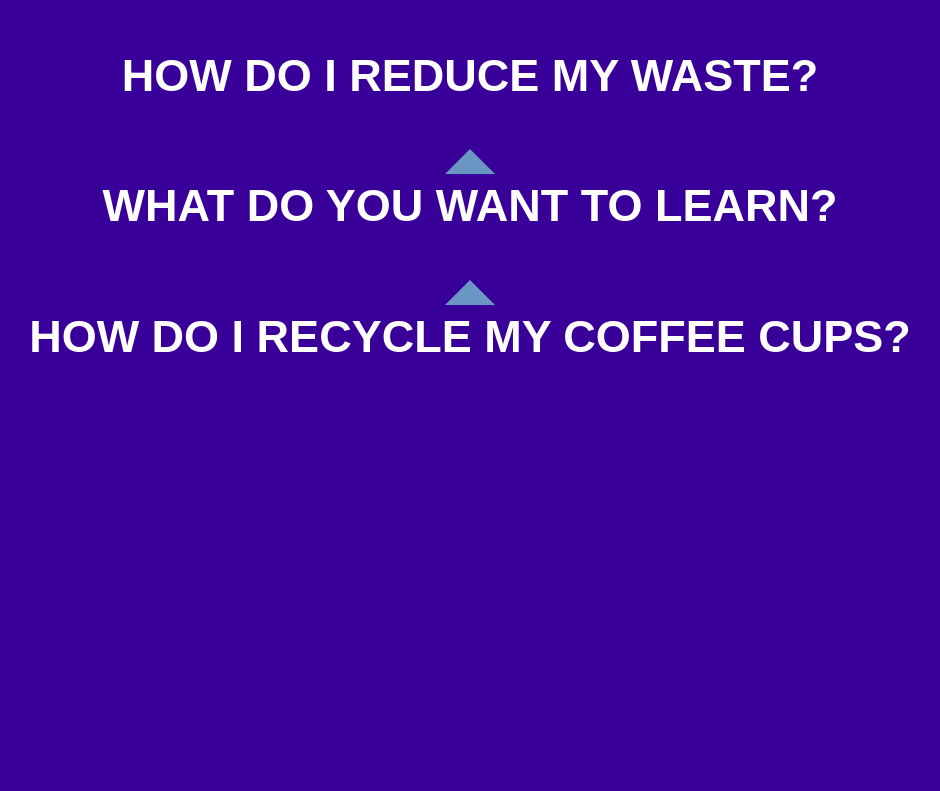
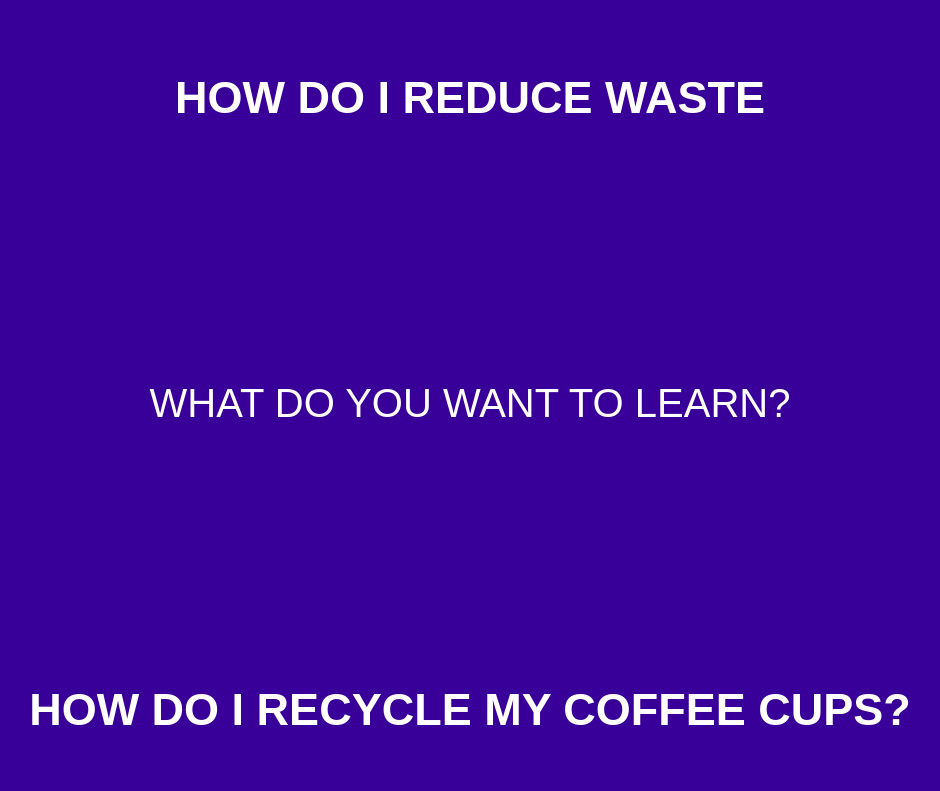
Before and after one commit to melanietea/coffee_recycling, a plain HTML site: page index.html in a window 1280 px wide. Shown: the part 1087-1878 px from the top of the page, without its empty margins (170-1110 px from the left). Drawn offline with nearby package versions, Linux system fonts and the light colour scheme.

Commit message:
Progress Is Happening
Look, ma! I made a table!

```diff
--- a/css/main.css
+++ b/css/main.css
@@ -18,9 +18,23 @@ h1 {
 h2 {
   font-size: 35px
 }
+h3 {
+
+}
+h4 {
+  font-size: 40px;
+  font-weight: 100;
+}
 
 p {
   font-size: 25px
+}
+table {
+  font-size: 45px;
+  font-weight: bold;
+  text-align: center;
+  height: 768px;
+  width: 100%;
 }
 #welcome_page {
   text-align: center;
--- a/index.html
+++ b/index.html
@@ -18,17 +18,17 @@
 <h1>SAVING THE WORLD ONE CUP AT A TIME.<h1>
 </div>
 <div id="main_question_page">
-<div id="how_reduce-waste">
-  <h1>HOW DO I REDUCE MY WASTE?</h1>
-</div>
-<div id="what_to_learn">
-  <span class="arrow-up-3"></span>
-  <h1>WHAT DO YOU WANT TO LEARN?</h1>
-  <span class="arrow-up-3"></span>
-</div>
-<div id="how_recycle_cup">
-  <h1>HOW DO I RECYCLE MY COFFEE CUPS?</h1>
-</div>
+  <table style="height: 768px">
+    <tr>
+      <td>HOW DO I REDUCE WASTE</td>
+    </tr>
+    <tr>
+      <td><h4>WHAT DO YOU WANT TO LEARN?</h4></td>
+    </tr>
+    <tr>
+      <td>HOW DO I RECYCLE MY COFFEE CUPS?</td>
+    </tr>
+  </table>
 </div>
         <script src="//ajax.googleapis.com/ajax/libs/jquery/1.11.2/jquery.min.js"></script>
         <script>window.jQuery || document.write('<script src="js/vendor/jquery-1.11.2.min.js"><\/script>')</script>
```
